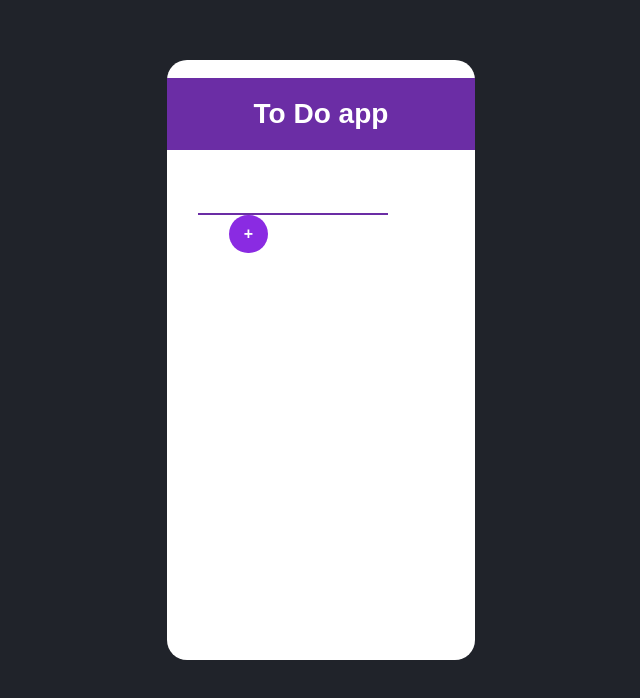
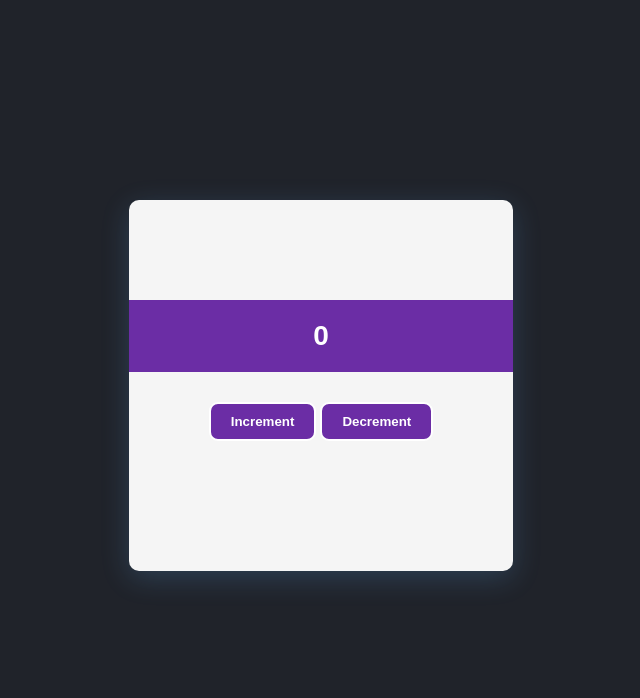
Before and after one commit to Dev-anuj/react_dailycommit, a React (Create React App) app: page / in a window 1280 px wide. Shown: the top 698 px of the page, without its empty margins (319-959 px from the left). Built offline with nearby package versions, Linux system fonts and the light colour scheme; a web font is replaced by a local one.

Commit message:
advanced increment and decrement

```diff
--- a/src/App.jsx
+++ b/src/App.jsx
@@ -22,6 +22,7 @@ import Forms from './Forms';
 import Loginforms from './Loginform';
 import { BoltLoaderComponent } from './Loader';
 import Todo from './Todo';
+import Incrementdecreament from './Incrementdecreament';
 
 // const type="Action";
 
@@ -102,7 +103,12 @@ function App(){
      <Loginforms/>
     </div> */}
 
-    <Todo />
+    {/* <Todo /> */}
+
+    <div className="hookdesign">
+    <Incrementdecreament />
+    </div>
+
 
 
 
--- /dev/null
+++ b/src/Incrementdecreament.jsx
@@ -0,0 +1,56 @@
+import React, { useState } from 'react';
+
+const Incrementdecreament =()=>{
+    var kam;
+
+    const[initialValue , setInitialValue]=useState(0);
+    const[user, setUser]=useState();
+    const Increment=()=>{
+
+
+
+        if(initialValue<10){
+            setInitialValue( initialValue+1);
+        }
+        else {
+                setInitialValue(10);
+
+                var z= prompt(" !! Dont go beyound 10 , To proceed say ok below:");
+                setUser(z);
+                var kam= document.getElementById("p1").innerHTML = "User agreed 😄 and said : ";
+
+
+        }
+    };
+
+    const Decrement=()=>{
+
+
+        if(initialValue>0){
+            setInitialValue( initialValue-1);
+        }
+        else {
+            setInitialValue(0);
+
+            var z= prompt(" !! Dont go beyound 0 , To proceed say ok below:");
+            setUser(z);
+            var kam= document.getElementById("p1").innerHTML = "User agreed 😄 and said : ";
+
+        }
+
+
+    };
+
+
+
+
+    return (<>
+        <div className="hookbox">
+            <h1 className="todohead">{initialValue}</h1>
+            <button className="buttonofincreament" onClick={Increment}>Increment</button>  <button className="buttonofincreament" onClick={Decrement}>Decrement</button>
+            <h1 id="p1" style={{color:"rgb(107, 45, 165)" , paddingTop :"30px"}}>{kam}{user}</h1>
+        </div>
+    </>);
+
+};
+export default Incrementdecreament;
--- a/src/index.css
+++ b/src/index.css
@@ -295,3 +295,20 @@ width: 53%;
 .fonta:hover{
   color: rgb(156, 15, 15);
 }
+.buttonofincreament{
+  cursor: pointer;
+
+
+  border-radius: 9px;
+  background-color: rgb(107, 45, 165);
+  margin-top: 30px;
+color: rgb(255, 255, 255);
+font-weight: bolder;
+ border: 2px solid rgb(255, 255, 255);
+  padding: 10px;
+  padding-left: 20px;
+  padding-right: 20px;
+  outline: none;
+
+
+}
```
Also changed, not shown: 1 other file (tests, documents, lock files or other folders).
